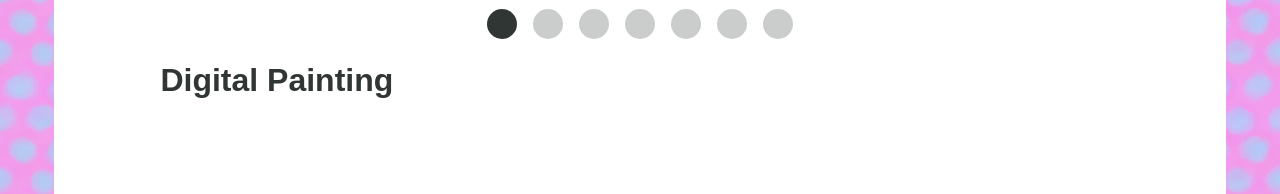
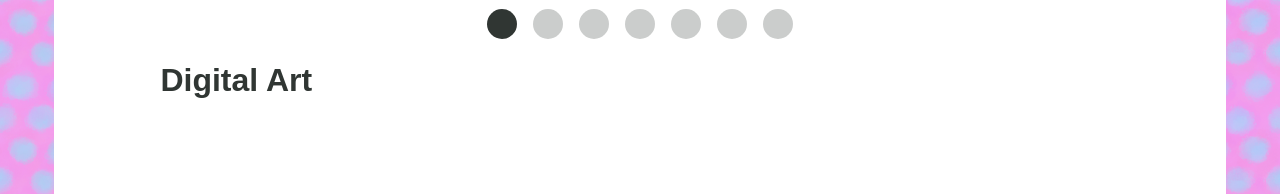
Before and after one commit to NeutralCactus/ArtPortfolio, a plain HTML site: page portfolio.html in a window 1280 px wide. Shown: the part 770-964 px from the top of the page. Drawn offline with Linux system fonts and the light colour scheme; a web font is replaced by a local one.

Commit message:
Update portfolio.html

```diff
--- a/portfolio.html
+++ b/portfolio.html
@@ -36,7 +36,7 @@
   <div class="gallery-cell"><img src="portfolio/a6.jpg" alt="" height="500px"></div>
   <div class="gallery-cell"><img src="portfolio/a7.jpg" alt="" height="500px"></div>
 </div>
-<h1>Digital Painting</h1>
+<h1>Digital Art</h1>
 <!-- Flickity HTML init -->
 <div class="gallery js-flickity" data-flickity-options='{ "wrapAround": true }'>
   <div class="gallery-cell"><img src="portfolio/d1.png" alt="" height="500px"></div>
```
